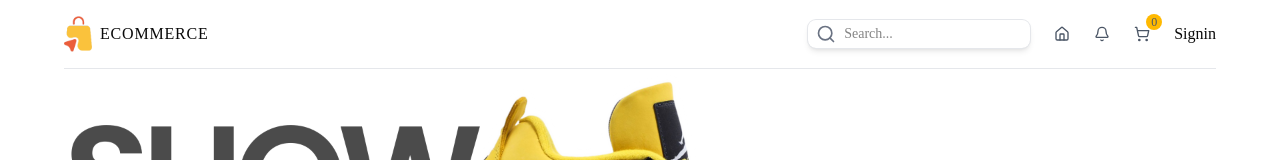
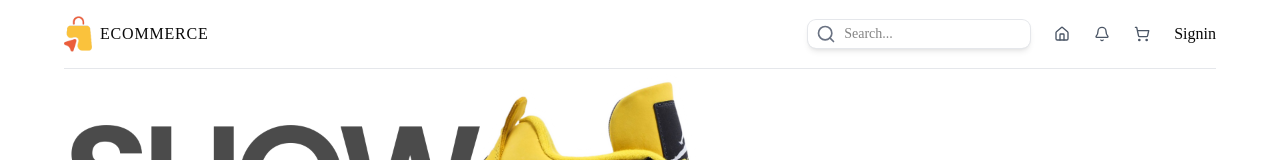
Before and after one commit to thevowels/lama-ecommerce, a Next.js app: page / in a window 1280 px wide. Shown: the top 160 px of the page. Built offline with nearby package versions, Linux system fonts and the light colour scheme.

Commit message:
fix: 	hydration error fix.

```diff
--- a/src/app/components/ShoppingCartIcon.tsx
+++ b/src/app/components/ShoppingCartIcon.tsx
@@ -5,13 +5,16 @@ import Link from "next/link";
 import useCartStore from "../stores/cartStore";
 
 export default function ShoppingCartIcon() {
-  const { cart, hasHydrated} = useCartStore();
+  const { cart, hasHydrated } = useCartStore();
+
+  const itemCount = hasHydrated ? cart.reduce((acc, item) => acc + item.quantity, 0) : 0;
+
   return (
     <Link href="/cart" className="relative">
-      <ShoppingCart className="w-4 h-4 text-gray-600 " />
-      {hasHydrated && (
+      <ShoppingCart className="w-4 h-4 text-gray-600" />
+      {hasHydrated && itemCount > 0 && (
         <span className="absolute -top-3 -right-3 bg-amber-400 text-gray-600 rounded-full w-4 h-4 text-xs flex items-center justify-center font-medium">
-          {cart.reduce((acc, item) => acc + item.quantity, 0)}
+          {itemCount}
         </span>
       )}
     </Link>
--- a/src/app/stores/cartStore.ts
+++ b/src/app/stores/cartStore.ts
@@ -9,7 +9,7 @@ const useCartStore = create<CartStoreStateType & CartStoreActionsType>()(
   persist(
     (set) => ({
       cart: [],
-	  hasHydrated: false,
+      hasHydrated: false,
       addToCart: (product: CartItemType) =>
         set((state) => {
           const existingIndex = state.cart.findIndex(
@@ -37,10 +37,11 @@ const useCartStore = create<CartStoreStateType & CartStoreActionsType>()(
     }),
     {
       name: "cart-storage",
-	  onRehydrateStorage: (state) => {
-		if(state)
-			state.hasHydrated=true;
-	  }
+      onRehydrateStorage: () => (state) => {
+        if (state) {
+          state.hasHydrated = true;
+        }
+      }
     }
   )
 );
```
Also changed, not shown: 1 other file (tests, documents, lock files or other folders).
